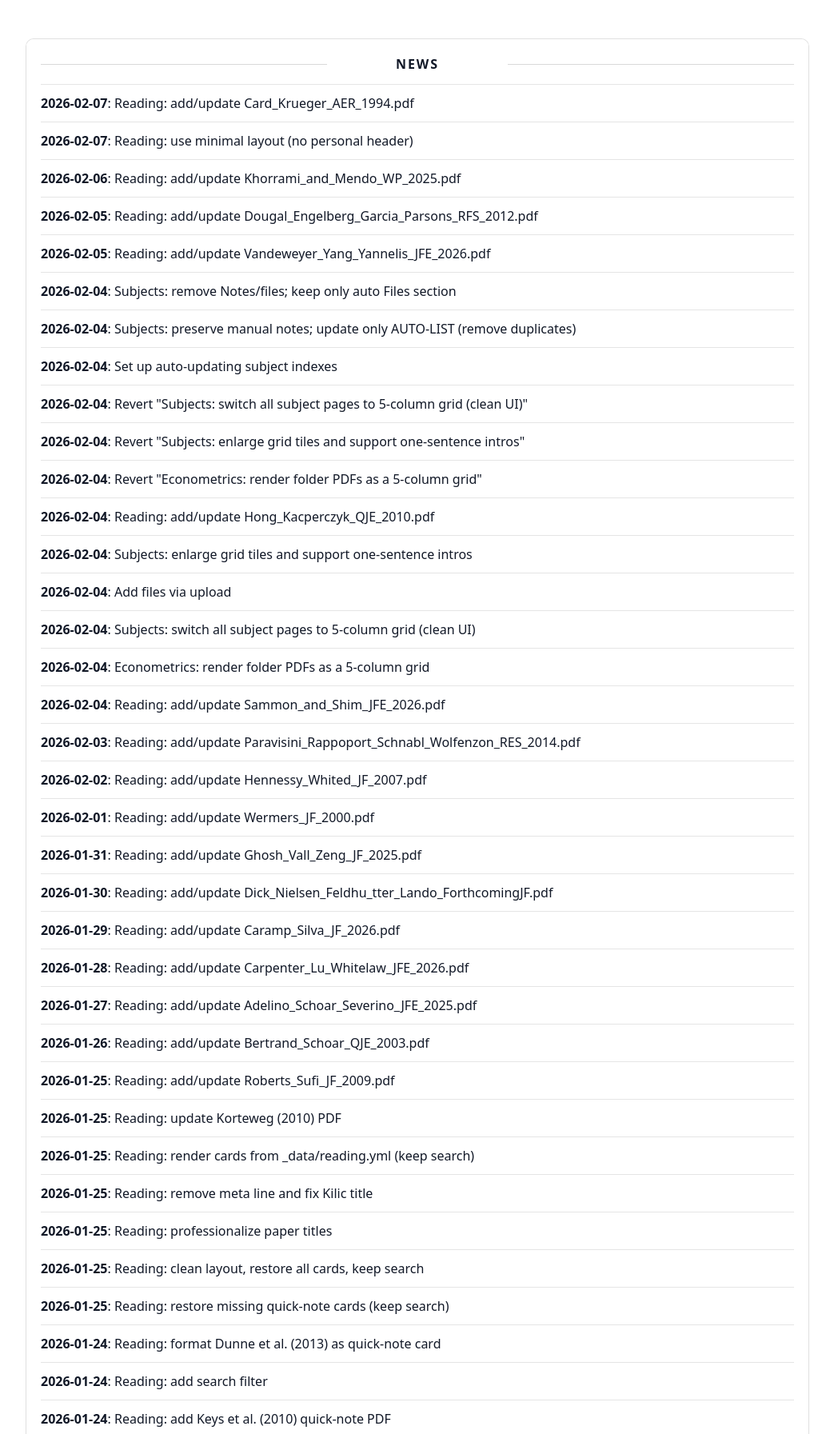
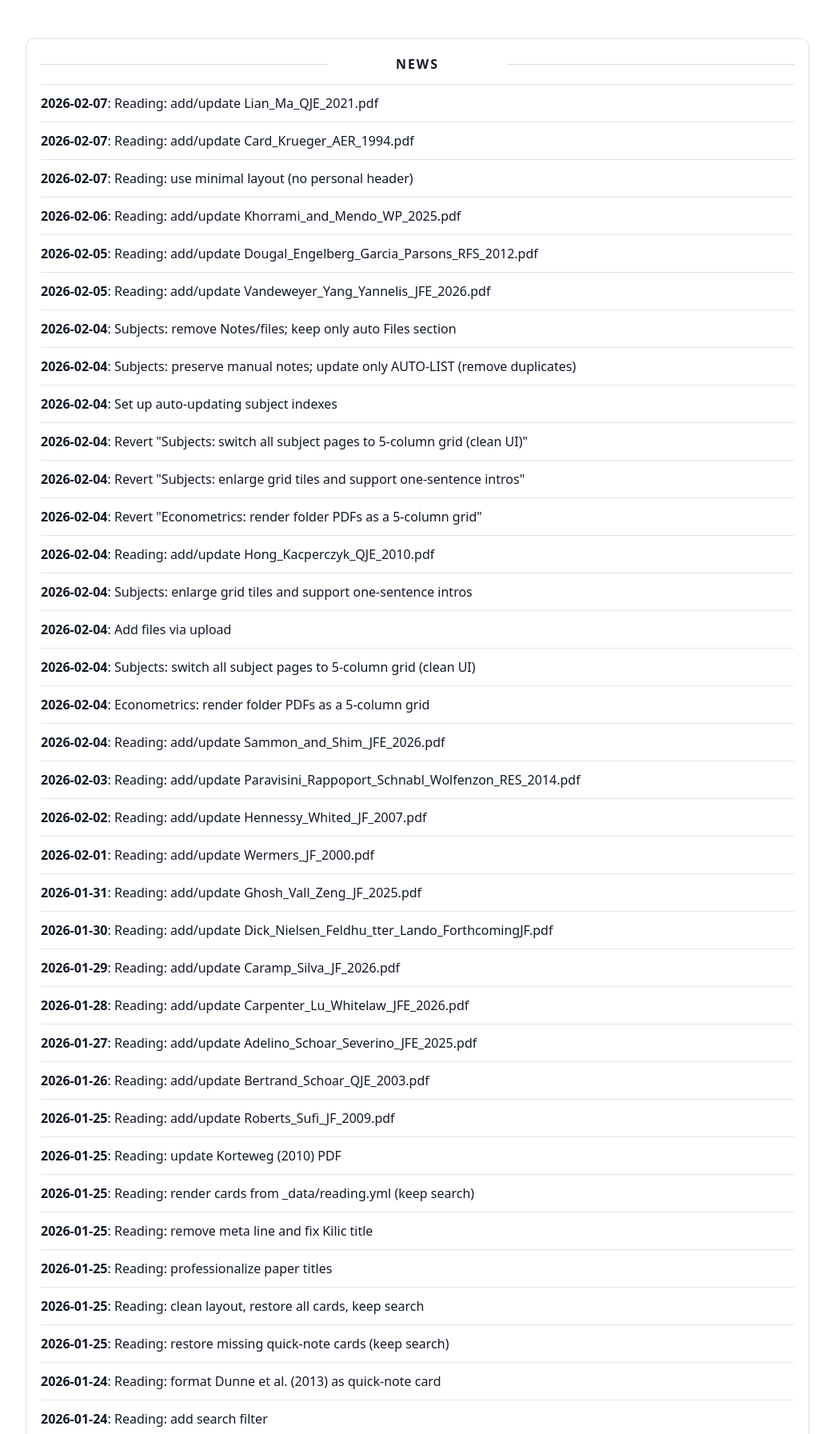
Before and after one commit to yaxinzn/study-archive, a Jekyll site: the page built from updates/index.md, in a window 1280 px wide, cut to the strip 476-2269 px from the top of the page. Shown: the whole strip at 80% size, without its empty margins (118-1161 px from the left). Built offline with Jekyll 4.4.1, drawn with Linux system fonts in a browser that asks for light colours; some of the changed text lies outside the part shown.

Commit message:
chore: update NEWS feed

```diff
--- a/_data/news.yml
+++ b/_data/news.yml
@@ -1,4 +1,7 @@
 # Auto-generated update history (sorted newest -> oldest). Do not edit manually.
+- ts: "1770465443"
+  date: "2026-02-07"
+  title: "Reading: add/update Lian_Ma_QJE_2021.pdf"
 - ts: "1770465423"
   date: "2026-02-07"
   title: "Reading: add/update Card_Krueger_AER_1994.pdf"
```
